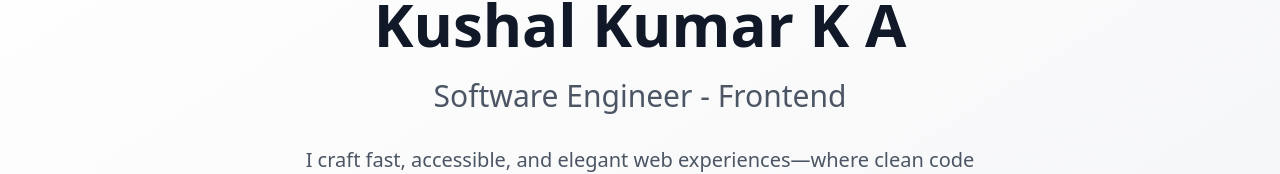
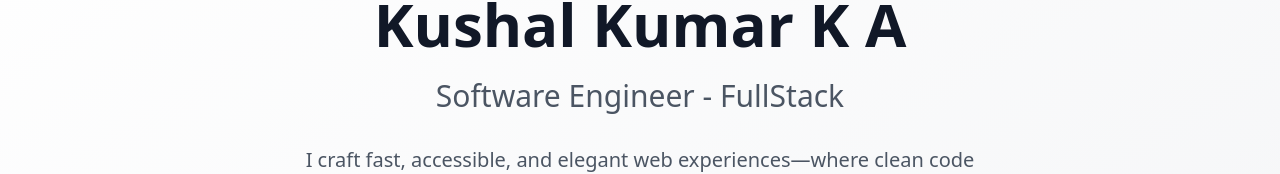
Before and after one commit to kushalkumarcs99/kushal-portfolio, a React (Vite) app: page / in a window 1280 px wide. Shown: the part 165-339 px from the top of the page. Built offline with nearby package versions, Linux system fonts and the light colour scheme.

Commit message:
Changed the Hero

```diff
--- a/src/components/sections/Hero.tsx
+++ b/src/components/sections/Hero.tsx
@@ -96,7 +96,7 @@ const Hero = () => {
                             transition={{ duration: 0.5, delay: 0.2 }}
                             className="text-2xl md:text-3xl font-medium text-gray-600 dark:text-gray-300 mb-8"
                         >
-                            Software Engineer - Frontend
+                            Software Engineer - FullStack
                         </motion.h2>
 
                         <motion.p
```
